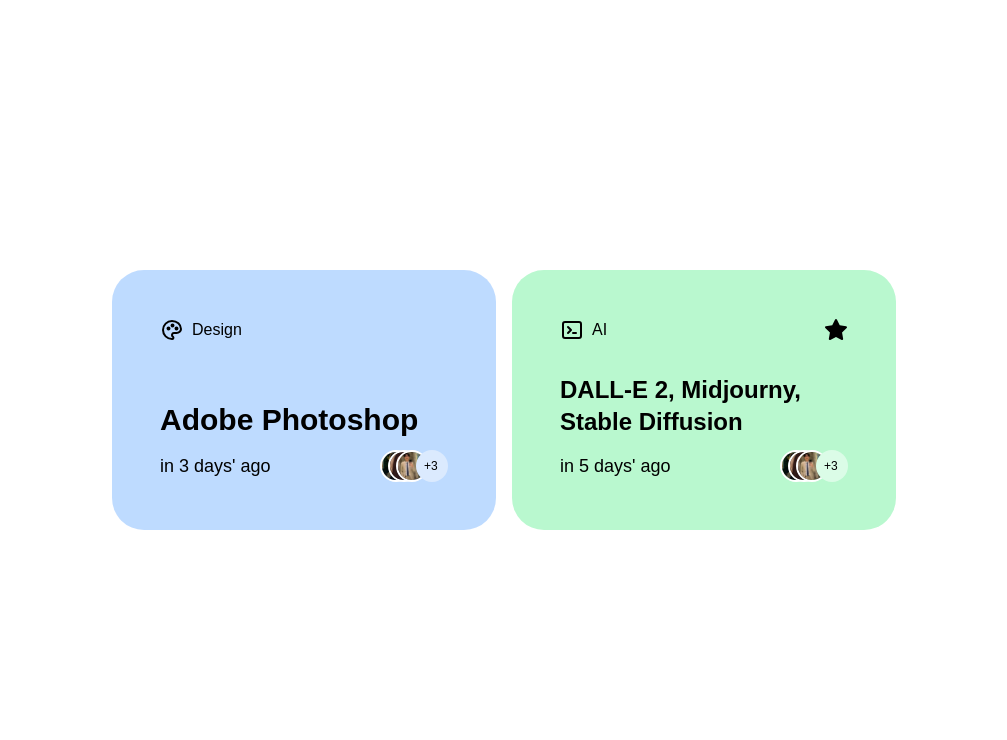
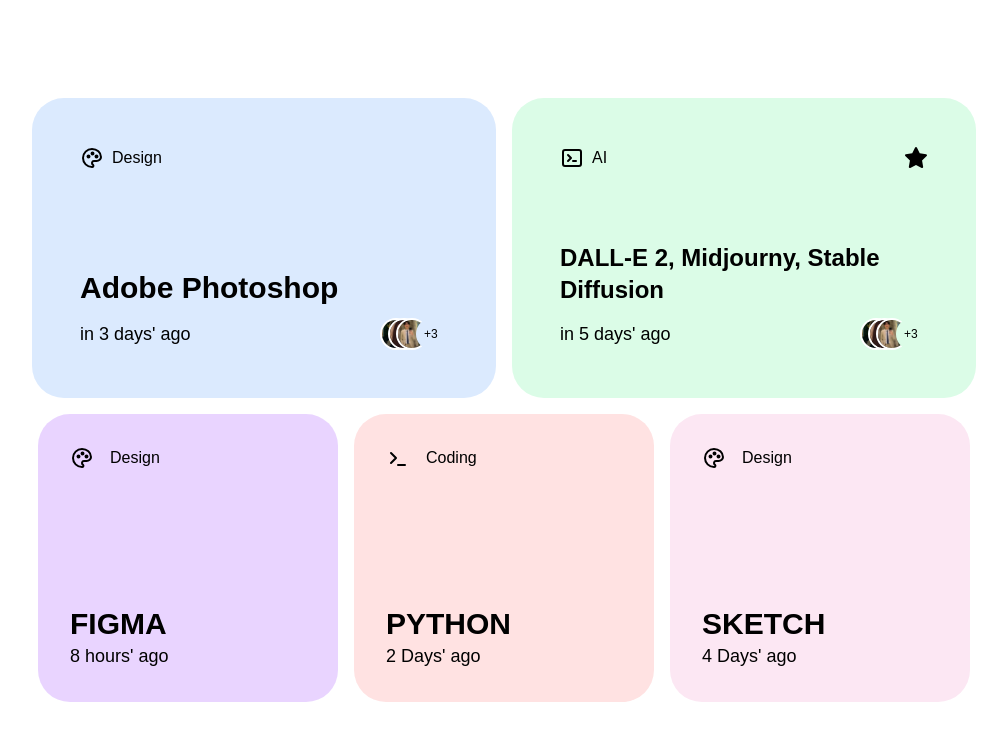
Before and after one commit to AoAo1812/NajwanHisyam, a Next.js app: page /task-2 in a window 1280 px wide. Shown: the top 740 px of the page, without its empty margins (136-1143 px from the left). Built offline with nearby package versions, Linux system fonts and the light colour scheme.

Commit message:
lanjutan task 2

```diff
--- a/app/task-2/page.tsx
+++ b/app/task-2/page.tsx
@@ -1,8 +1,9 @@
  export default function learnpage() {
     return (
-    <div className=" bg-white h-screen flex gap-4 justify-center items-center p-6/" >
+    <div className=" bg-white h-screen flex gap-4 justify-center items-center flex-col">
+        <div className=" flex gap-4 justify-center">
 
-        <div className=" bg-blue-200 h-65 w-96 flex flex-col justify-between p-12 rounded-4xl text-black">
+        <div className=" bg-blue-100 h-75 w-116 flex flex-col justify-between p-12 rounded-4xl text-black">
             <div className="flex gap-2">
                 <img src="/palette.svg" />
                 <p> Design </p>
@@ -23,7 +24,7 @@
                     </div>
                  </div>
         </div>
-            <div className=" bg-green-200 h-65 w-96 flex flex-col justify-between p-12 rounded-4xl text-black">
+            <div className=" bg-green-100 h-75 w-116 flex flex-col justify-between p-12 rounded-4xl text-black">
                     <div className="flex justify-between items-center" >
                         <div className=" flex gap-2">
                             <img src="/terminal-2.svg" />
@@ -37,7 +38,6 @@
                     <div className="flex items-center justify-between mt-3">
                             <p className="text-lg justify-center"> in 5 days' ago </p>
                         <div className="flex -space-x-3 items-center">
-
                             <img src="/e0cb05c649a41b39269b840348b0d51c.jpg" className="w-8 h-8 rounded-full border-2 border-white" />
                             <img src="/783c9e82e0e1d99402e6a21223cb4b42.jpg" className="w-8 h-8 rounded-full border-2 border-white -ml-3" />
                             <img src="/images.jpg" className="w-8 h-8 rounded-full border-2 border-white -ml-3" />
@@ -46,7 +46,41 @@
                             </div>
                         </div>
                     </div>
+                </div>
+             </div>
+        </div>
+    <div className="flex gap-4 justify-center" >
+        <div className=" bg-purple-200 h-72 w-75 flex flex-col justify-between p-8 rounded-4xl text-black">
+                    <div className=" flex gap-4">
+                        <img src="/palette.svg" />
+                        <p> Design </p>
+                    </div>
+                <div className="">
+                    <h1 className="text-3xl font-bold ">FIGMA</h1>
+                    <p className="text-lg"> 8 hours' ago </p>
+                </div>
+        </div>
 
+        <div className=" bg-red-100 h-72 w-75 flex flex-col justify-between p-8 rounded-4xl text-black">
+            <div className=" flex gap-4">
+                <img src="/terminal.svg" />
+                <p> Coding </p>
+                </div>
+                <div className=" ">
+                    <h1 className="text-3xl font-bold ">PYTHON</h1>
+                    <p className="text-lg"> 2 Days' ago </p>
+            </div>
+        </div>
+
+        <div className=" bg-pink-100 h-72 w-75 flex flex-col justify-between p-8 rounded-4xl text-black">
+            <div className="flex gap-4">
+                <img src="/palette.svg" />
+                <p> Design </p>
+            </div>
+                <div className=" ">
+                    <h1 className="text-3xl font-bold ">SKETCH</h1>
+                    <p className="text-lg"> 4 Days' ago </p>
+                </div>
         </div>
     </div>
 </div>
```
Lines whose indentation alone changed are shown as unchanged.
